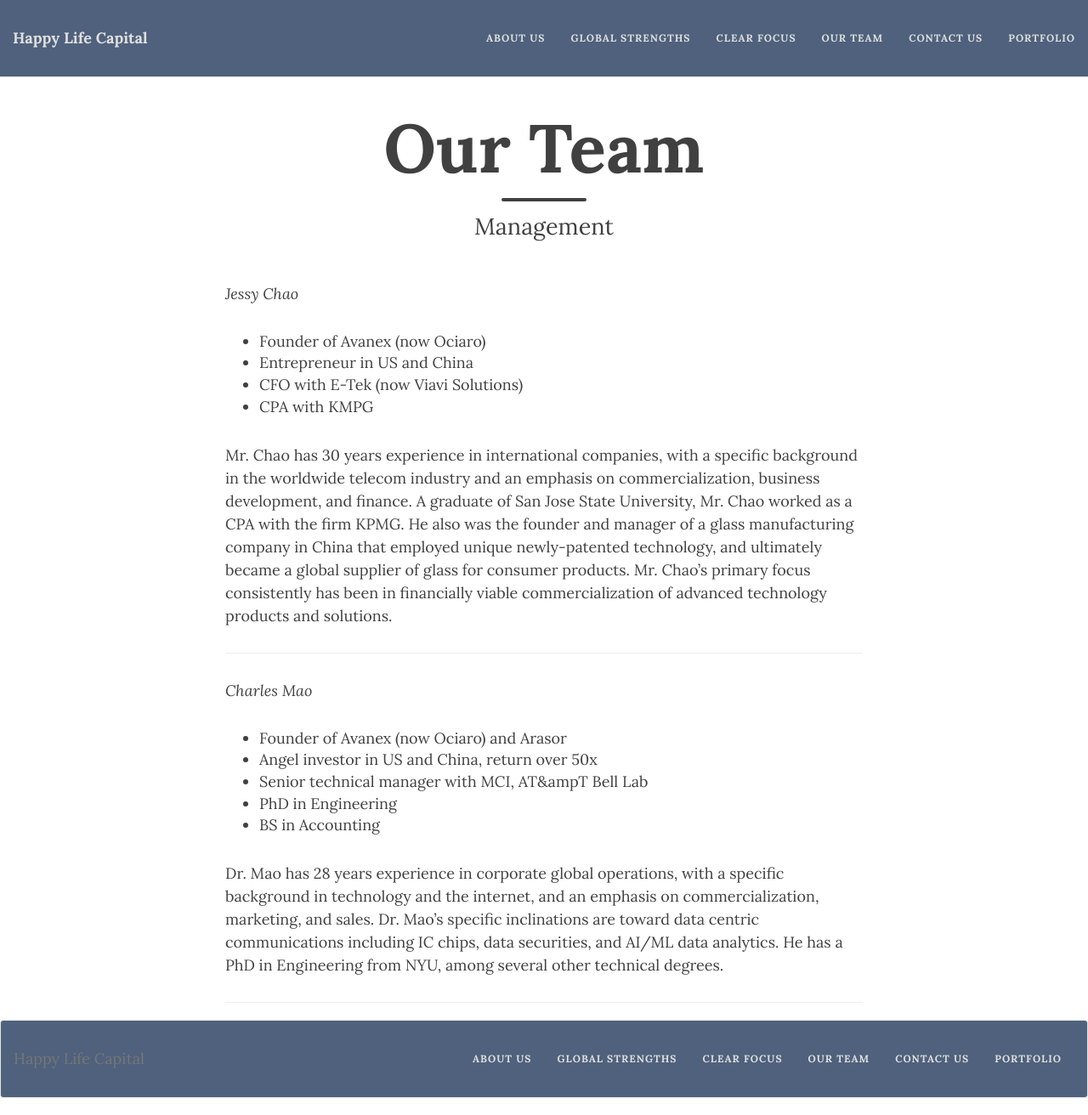
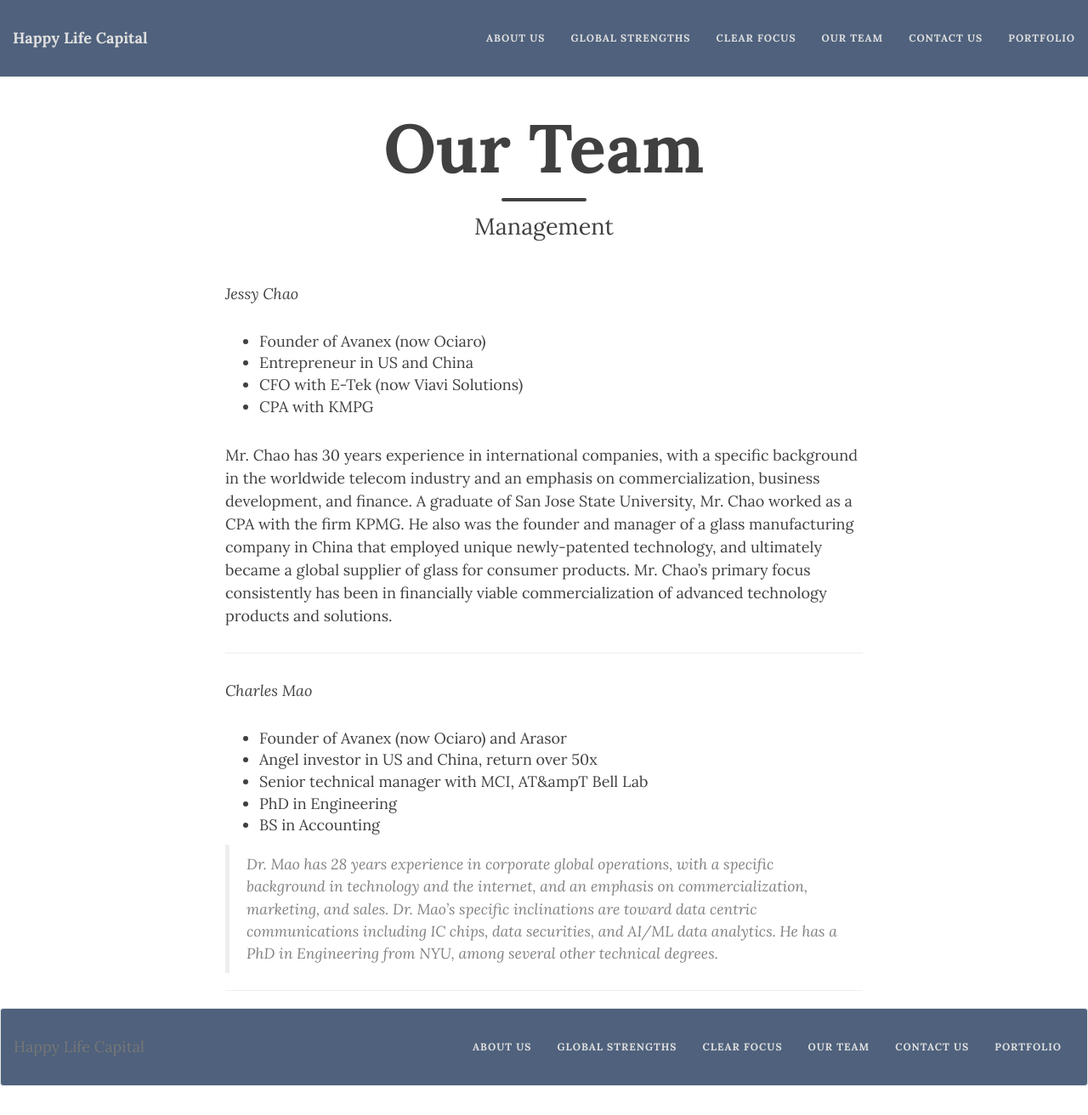
Before and after one commit to happylifecap/happylifecap.github.com, a Jekyll site: the page built from team.md, in a window 1280 px wide and 1312 px high. Shown: the whole window at 85% size. Built offline with Jekyll 4.4.1, drawn with Linux system fonts in a browser that asks for light colours; nearby versions of some CDN libraries.

Commit message:
new stuff

```diff
--- a/team.md
+++ b/team.md
@@ -21,6 +21,6 @@
 * PhD in Engineering
 * BS in Accounting
 
-Dr. Mao has 28 years experience in corporate global operations, with a specific background in technology and the internet, and an emphasis on commercialization, marketing, and sales. Dr. Mao's specific inclinations are toward data centric communications including IC chips, data securities, and AI/ML data analytics. He has a PhD in Engineering from NYU, among several other technical degrees.
+>Dr. Mao has 28 years experience in corporate global operations, with a specific background in technology and the internet, and an emphasis on commercialization, marketing, and sales. Dr. Mao's specific inclinations are toward data centric communications including IC chips, data securities, and AI/ML data analytics. He has a PhD in Engineering from NYU, among several other technical degrees.
 
 _______
```
